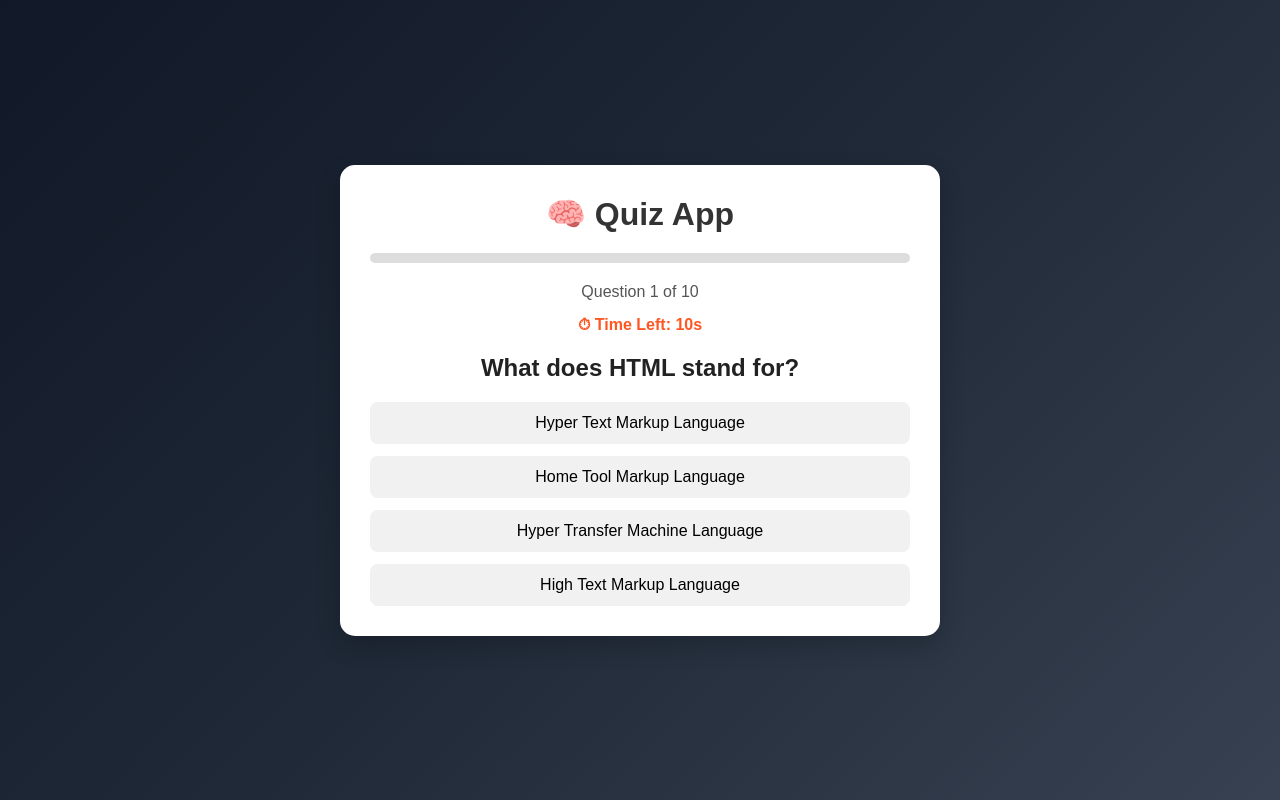
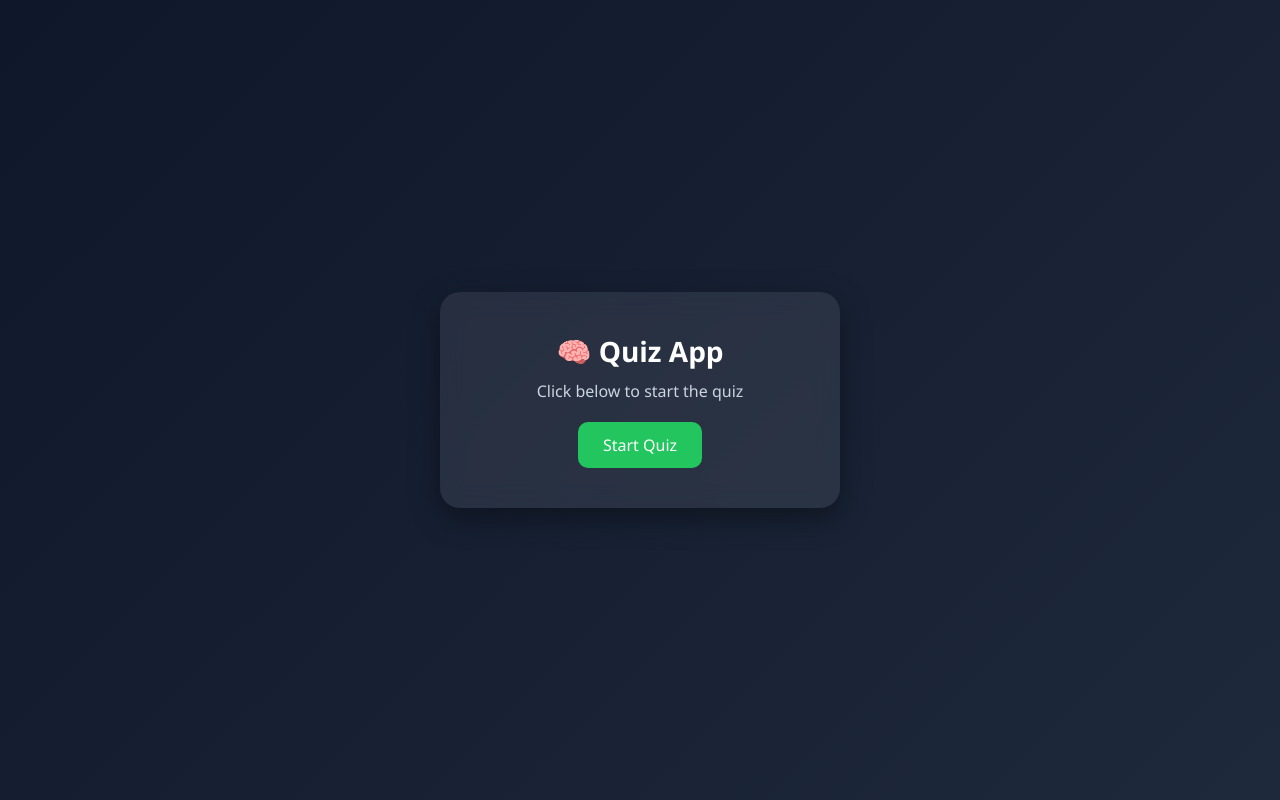
Before and after one commit to DhanuiyaJey/quiz-app, a plain HTML site: page index.html in a window 1280 px wide. Drawn offline with Linux system fonts and the light colour scheme.

Commit message:
Merge remote and local repository

```diff
--- a/index.html
+++ b/index.html
@@ -9,10 +9,14 @@
 </head>
 
 <body>
+     <div id="start-screen">
+    <h1>🧠 Quiz App</h1>
+    <p>Click below to start the quiz</p>
+    <button id="start-btn">Start Quiz</button>
+</div>
 
 <div class="container">
 
-    <h1>🧠 Quiz App</h1>
 
     <div class="progress-container">
         <div id="progress-bar"></div>
--- a/script.js
+++ b/script.js
@@ -4,6 +4,9 @@ const nextButton = document.getElementById("next-btn");
 const progressBar = document.getElementById("progress-bar");
 const questionNumber = document.getElementById("question-number");
 const timerElement = document.getElementById("time");
+const startScreen = document.getElementById("start-screen");
+const startButton = document.getElementById("start-btn");
+const container = document.querySelector(".container");
 
 let currentQuestionIndex = 0;
 let score = 0;
@@ -124,4 +127,8 @@ function autoNext() {
 }
 
 // Start first time
-startQuiz();
+startButton.addEventListener("click", () => {
+    startScreen.style.display = "none";
+    container.style.display = "block";
+    startQuiz();
+});
--- a/style.css
+++ b/style.css
@@ -2,104 +2,109 @@
     margin: 0;
     padding: 0;
     box-sizing: border-box;
-    font-family: Arial, Helvetica, sans-serif;
+    font-family: 'Segoe UI', sans-serif;
 }
 
 body {
-    background: linear-gradient(135deg, #111827, #1f2937,#374151);
+    background: linear-gradient(135deg, #0f172a, #1e293b);
+    min-height: 100vh;
     display: flex;
     justify-content: center;
     align-items: center;
-    min-height: 100vh;
-    padding: 20px;
 }
 
+/* START SCREEN */
+#start-screen {
+    background: rgba(255, 255, 255, 0.08);
+    backdrop-filter: blur(12px);
+    padding: 40px;
+    border-radius: 20px;
+    text-align: center;
+    color: white;
+    width: 90%;
+    max-width: 400px;
+    box-shadow: 0 10px 30px rgba(0,0,0,0.4);
+}
+
+#start-screen h1 {
+    font-size: 28px;
+    margin-bottom: 10px;
+}
+
+#start-screen p {
+    margin-bottom: 20px;
+    color: #cbd5e1;
+}
+
+#start-btn {
+    padding: 12px 25px;
+    border: none;
+    border-radius: 10px;
+    background: #22c55e;
+    color: white;
+    font-size: 16px;
+    cursor: pointer;
+    transition: 0.3s;
+}
+
+#start-btn:hover {
+    background: #16a34a;
+    transform: scale(1.05);
+}
+
+/* QUIZ CONTAINER */
 .container {
+    display: none;
     background: white;
-    width: 100%;
+    width: 90%;
     max-width: 600px;
     padding: 30px;
-    border-radius: 15px;
-    box-shadow: 0 10px 25px rgba(0,0,0,0.2);
+    border-radius: 20px;
+    box-shadow: 0 15px 40px rgba(0,0,0,0.3);
 }
 
-h1 {
-    text-align: center;
+/* QUESTION */
+#question {
     margin-bottom: 20px;
-    color: #333;
+    font-size: 20px;
 }
 
-.progress-container {
+/* ANSWERS */
+#answer-buttons button {
     width: 100%;
-    height: 10px;
-    background: #ddd;
-    border-radius: 10px;
-    overflow: hidden;
-    margin-bottom: 20px;
-}
-
-#progress-bar {
-    width: 10%;
-    height: 100%;
-    background: #4caf50;
-}
-
-#question-number {
-    text-align: center;
-    color: #555;
-    margin-bottom: 15px;
-}
-
-.timer {
-    text-align: center;
-    font-weight: bold;
-    color: #ff5722;
-    margin-bottom: 20px;
-}
-
-#question {
-    margin-bottom: 20px;
-    text-align: center;
-    color: #222;
-}
-
-#answer-buttons {
-    display: flex;
-    flex-direction: column;
-    gap: 12px;
-}
-
-#answer-buttons button {
+    margin: 10px 0;
     padding: 12px;
     border: none;
-    border-radius: 8px;
-    background: #f1f1f1;
+    border-radius: 10px;
+    background: #f1f5f9;
     cursor: pointer;
-    transition: 0.3s;
+    transition: 0.2s;
     font-size: 16px;
 }
 
 #answer-buttons button:hover {
-    background: #2196f3;
-    color: white;
+    background: #e2e8f0;
 }
 
+/* NEXT BUTTON */
 #next-btn {
     display: none;
-    margin: 25px auto 0;
-    padding: 12px 30px;
-    background: #4caf50;
+    margin-top: 20px;
+    padding: 10px 20px;
+    border: none;
+    background: #3b82f6;
     color: white;
-    border: none;
-    border-radius: 8px;
+    border-radius: 10px;
     cursor: pointer;
-    font-size: 16px;
 }
 
 #next-btn:hover {
-    background: #388e3c;
+    background: #2563eb;
 }
 
-.btn{
-    width: 100%;
+/* RESULT STYLE */
+.result {
+    text-align: center;
+    font-size: 22px;
+    font-weight: bold;
 }
```
